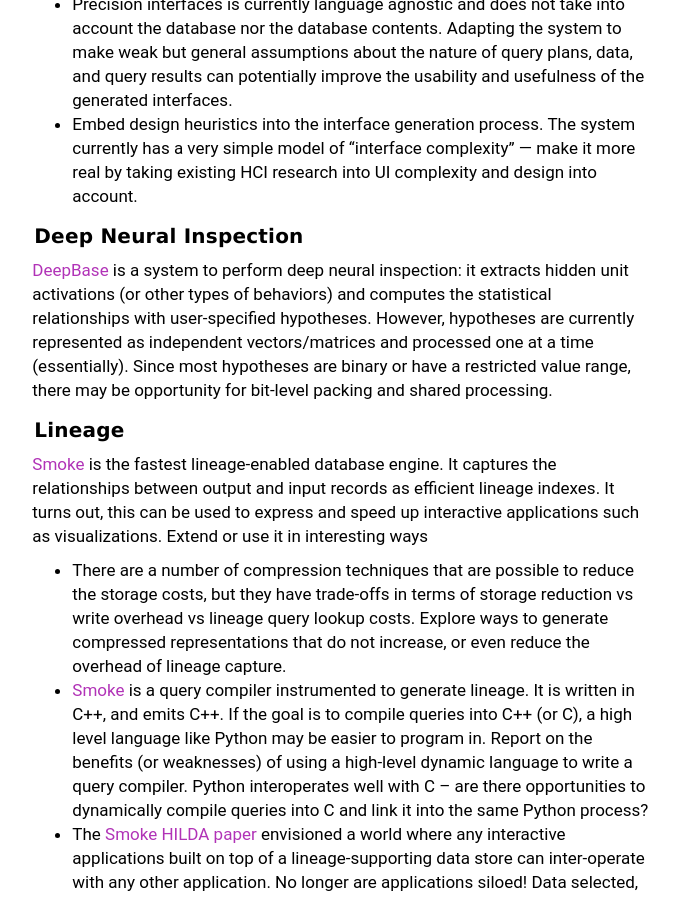
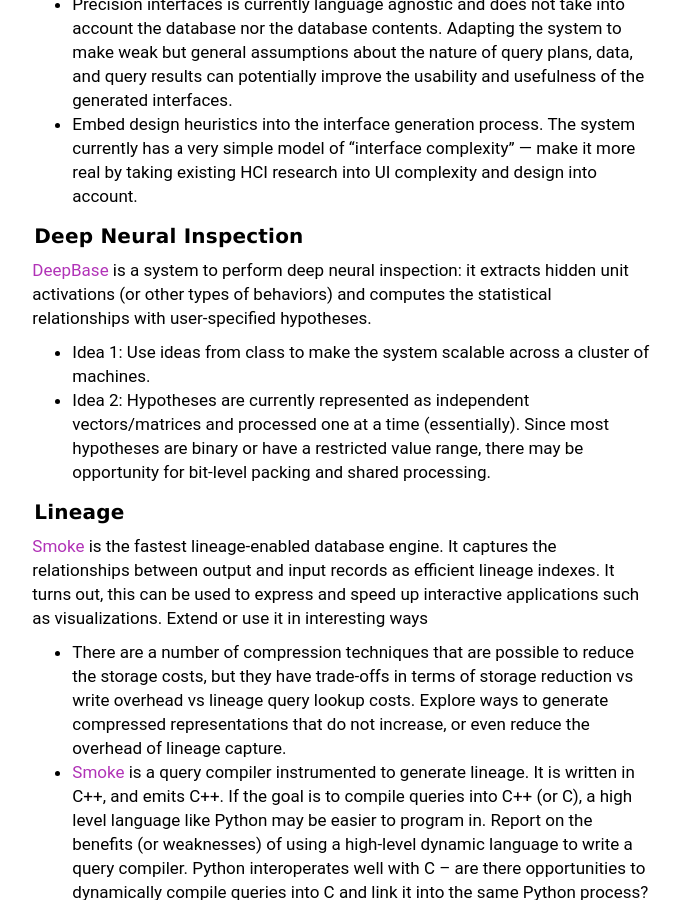
Before and after one commit to wzao1515/w6113.github.io, a Jekyll site: the page built from projects.md, in a window 1280 px wide and 900 px high, scrolled down 2781 px. Shown: the whole window, without its empty margins (292-973 px from the left). Built offline with Jekyll 4.4.1, drawn with Linux system fonts in a browser that asks for light colours.

Commit message:
updated website

```diff
--- a/projects.md
+++ b/projects.md
@@ -122,7 +122,10 @@ The following are examples of possible projects -- they are by no means a comple
 
 #### Deep Neural Inspection
 
-[DeepBase](https://medium.com/thewulab/deep-neural-inspection-with-deepbase-de3653257643) is a system to perform deep neural inspection: it extracts hidden unit activations (or other types of behaviors) and computes the statistical relationships with user-specified hypotheses.    However, hypotheses are currently represented as independent vectors/matrices and processed one at a time (essentially).    Since most hypotheses are binary or have a restricted value range, there may be opportunity for bit-level packing and shared processing.
+[DeepBase](https://medium.com/thewulab/deep-neural-inspection-with-deepbase-de3653257643) is a system to perform deep neural inspection: it extracts hidden unit activations (or other types of behaviors) and computes the statistical relationships with user-specified hypotheses.
+
+* Idea 1: Use ideas from class to make the system scalable across a cluster of machines.
+* Idea 2: Hypotheses are currently represented as independent vectors/matrices and processed one at a time (essentially).    Since most hypotheses are binary or have a restricted value range, there may be opportunity for bit-level packing and shared processing.
 
 
 #### Lineage
```
